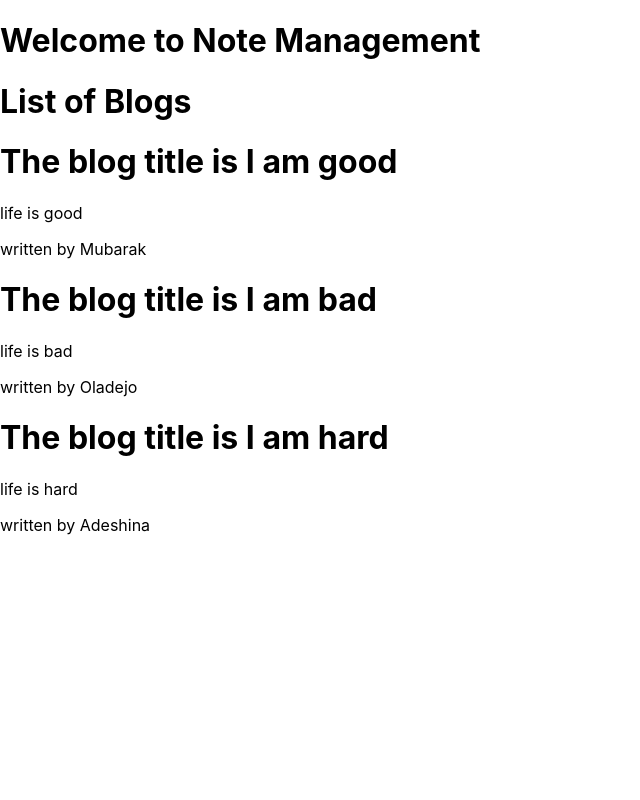
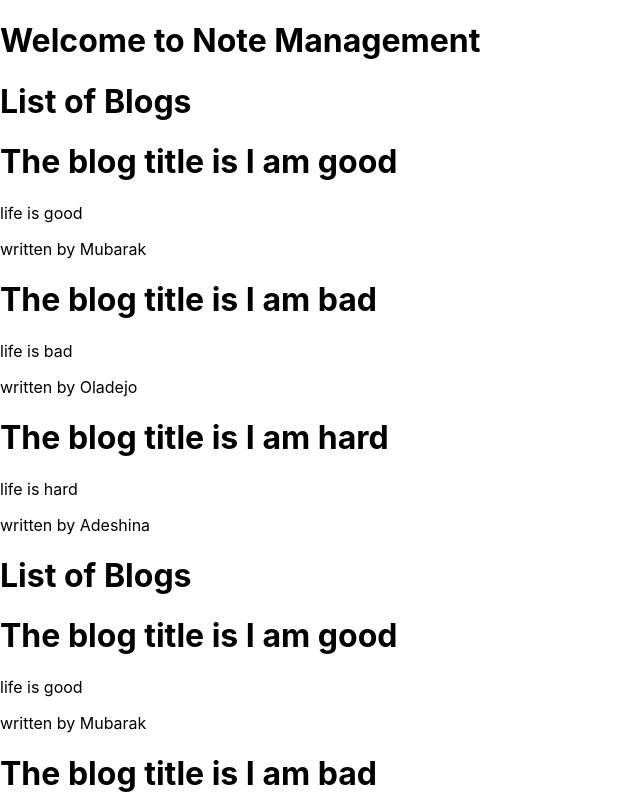
Before and after one commit to oladejomubarak/Blog-management-app-with-react, a React (Create React App) app: page / in a window 1280 px wide. Shown: the top 800 px of the page, without its empty margins (0-640 px from the left). Built offline with nearby package versions, Linux system fonts and the light colour scheme.

Commit message:
reusing component with filer

```diff
--- a/src/Home.js
+++ b/src/Home.js
@@ -10,6 +10,7 @@ function Home(){
   return(
     <div className="home">
      <BlogList blogs={blogs} title="List of Blogs" />
+     <BlogList blogs={blogs} title="List of Blogs" />
     </div>
   );
 }
```
